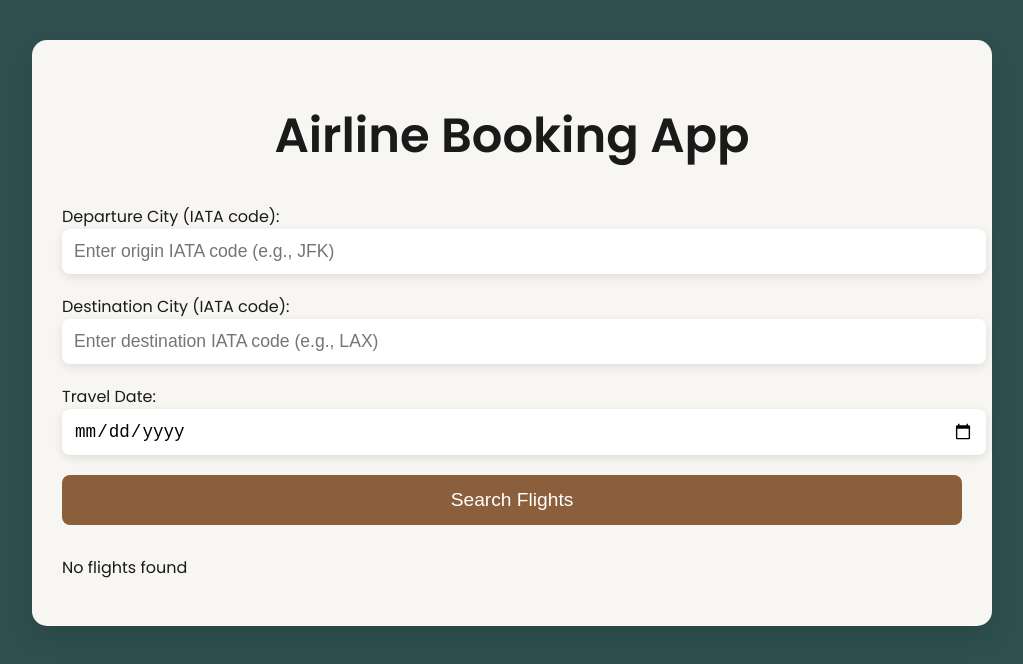
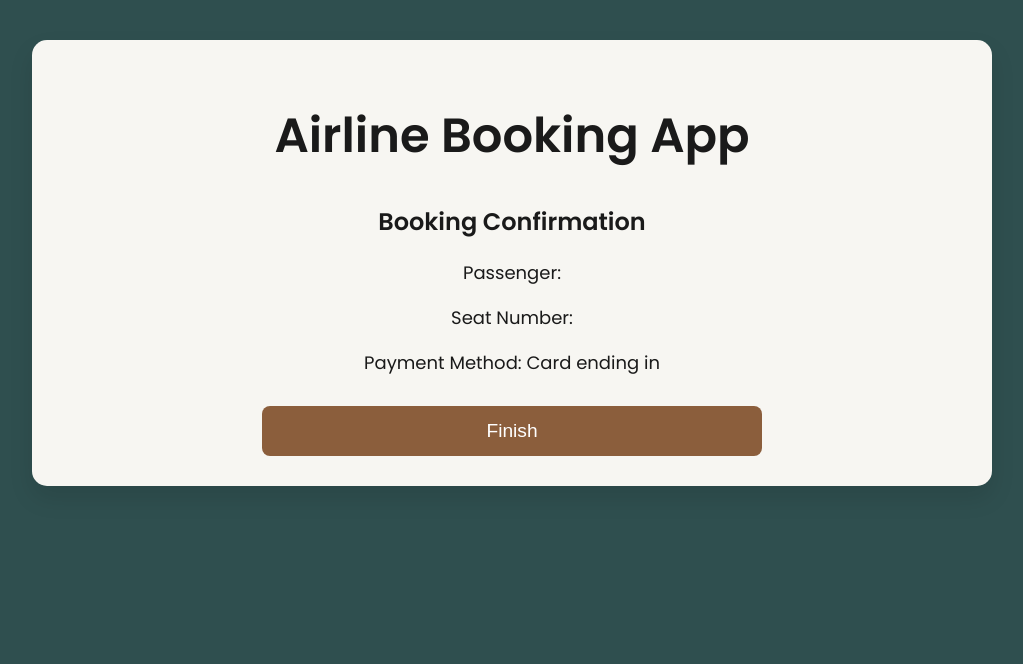
Before and after one commit to NaayilS/airline-booking-app, a React (Vite) app: page /confirmation in a window 1280 px wide. Shown: the top 664 px of the page, without its empty margins (128-1151 px from the left). Built offline with nearby package versions, Linux system fonts and the light colour scheme.

Commit message:
Added s=routes to configure mock booking, as well as their css

```diff
--- a/src/App.jsx
+++ b/src/App.jsx
@@ -1,13 +1,21 @@
 import React, { useState } from 'react';
-import FlightSearchForm from './components/FlightSearchForm';
-import FlightList from './components/FlightList';
+import { BrowserRouter as Router } from 'react-router-dom';
+import AppRoutes from './AppRoutes';  // Import the new AppRoutes component
 import { getFlightOffers } from './services/amadeusAPI';
 
+
 function App() {
-  const [flights, setFlights] = useState([]);
-  const [loading, setLoading] = useState(false);
-  const [error, setError] = useState(null);
+  const [flights, setFlights] = useState([]);  // Flight search results
+  const [loading, setLoading] = useState(false);  // Loading state
+  const [error, setError] = useState(null);  // Error state
+  const [selectedFlight, setSelectedFlight] = useState(null);  // Selected flight for booking
+  const [bookingData, setBookingData] = useState({
+    passengerName: '',
+    seatNumber: '',
+    cardNumber: ''
+  });
 
+  // Handle the flight search functionality
   const handleSearch = async (searchQuery) => {
     setLoading(true);
     setError(null);
@@ -21,15 +29,27 @@ function App() {
     }
   };
 
+  // Handle flight selection
+  const handleFlightSelect = (flight) => {
+    setSelectedFlight(flight);
+  };
   return (
-    <div className="container">
-      <h1 className="my-4">Airline Booking App</h1>
-      <FlightSearchForm onSearch={handleSearch} />
-      {loading && <p>Loading flights...</p>}
-      {error && <p>{error}</p>}
-      {!loading && !error && <FlightList flights={flights} />}
-    </div>
-  );
+    <Router>
+      <div className="container">
+        <h1 className="my-4">Airline Booking App</h1>
+        {/* AppRoutes component to handle all routes */}
+        <AppRoutes
+          flights={flights}
+          handleSearch={handleSearch}
+          handleFlightSelect={handleFlightSelect}
+          bookingData={bookingData}
+          setBookingData={setBookingData}
+          loading={loading}
+          error={error}
+        />
+      </div>
+    </Router>
+   );
 }
 
 export default App;
--- /dev/null
+++ b/src/AppRoutes.jsx
@@ -0,0 +1,55 @@
+import { Routes, Route } from 'react-router-dom';
+import FlightSearchForm from './components/FlightSearchForm';
+import PassengerInfo from './components/PassengerInfo';
+import FlightList from './components/FlightList';
+import SeatSelection from './components/SeatSelection';
+import Payment from './components/Payment';
+import Confirmation from './components/Confirmation';
+
+const AppRoutes = ({ flights, handleSearch, handleFlightSelect, bookingData, setBookingData, loading, error }) => {
+  return (
+    <Routes>
+      {/* Home route for flight search */}
+      <Route
+        path="/"
+        element={
+          <>
+            <FlightSearchForm onSearch={handleSearch} />
+            {loading && <p>Loading flights...</p>}
+            {error && <p>{error}</p>}
+            {/* FlightList displays after the search */}
+            {!loading && !error && flights.length > 0 && (
+              <FlightList flights={flights} onFlightSelect={handleFlightSelect} />
+            )}
+          </>
+        }
+      />
+
+      {/* Passenger Info Route */}
+      <Route
+        path="/passenger-info"
+        element={<PassengerInfo bookingData={bookingData} setBookingData={setBookingData} />}
+      />
+
+      {/* Seat Selection Route */}
+      <Route
+        path="/seat-selection"
+        element={<SeatSelection bookingData={bookingData} setBookingData={setBookingData} />}
+      />
+
+      {/* Payment Route */}
+      <Route
+        path="/payment"
+        element={<Payment bookingData={bookingData} setBookingData={setBookingData} />}
+      />
+
+      {/* Confirmation Route */}
+      <Route
+        path="/confirmation"
+        element={<Confirmation bookingData={bookingData} />}
+      />
+    </Routes>
+  );
+};
+
+export default AppRoutes;
--- a/src/components/FlightCard.jsx
+++ b/src/components/FlightCard.jsx
@@ -1,4 +1,5 @@
 import React from 'react';
+import { useNavigate } from 'react-router-dom';
 import { motion } from 'framer-motion';
 
 // Function to format the date and time
@@ -10,10 +11,20 @@ const formatDateTime = (isoString) => {
   }).format(date);
 };
 
-const FlightCard = ({ flight }) => {
+const FlightCard = ({ flight, onFlightSelect }) => {
+  const navigate = useNavigate();
+
+  const handleBooking = () => {
+    // Call the function to store the selected flight
+    onFlightSelect(flight);
+    // Navigate to the passenger information step
+    navigate('/passenger-info');
+  };
+
   const { itineraries, price } = flight;
   const firstSegment = itineraries[0].segments[0];
   const lastSegment = itineraries[0].segments[itineraries[0].segments.length - 1];
+
   // Animation variants for flight cards with easing
   const cardVariants = {
     hidden: { opacity: 0, x: -100 },
@@ -23,7 +34,6 @@ const FlightCard = ({ flight }) => {
       transition: { duration: 0.6, ease: "easeOut" }
     }
   };
-
 
   return (
     <motion.div
@@ -46,6 +56,7 @@ const FlightCard = ({ flight }) => {
         <p className="price">Price: {price.total} {price.currency}</p>
         <motion.button
           whileTap={{ scale: 0.95 }}  // Button press-down effect
+          onClick={handleBooking}      // Add the click handler for booking
         >
           Book Flight
         </motion.button>
--- a/src/index.css
+++ b/src/index.css
@@ -100,3 +100,86 @@ button:hover {
   color: var(--accent-color);
   margin-top: 10px;
 }
+
+.seat-selection {
+  text-align: center;
+}
+
+.seat-grid {
+  display: grid;
+  grid-template-columns: repeat(3, 60px);
+  gap: 10px;
+  justify-content: center;
+  margin-top: 20px;
+}
+
+.seat {
+  width: 60px;
+  height: 60px;
+  font-size: 18px;
+  border-radius: 8px;
+  cursor: pointer;
+  border: 2px solid #ccc;
+  background-color: #fff;
+}
+
+.seat.available {
+  background-color: #4caf50; /* Green for available */
+  color: white;
+}
+
+.seat.selected {
+  background-color: #ff9800; /* Orange for selected */
+  color: white;
+}
+
+.seat.unavailable {
+  background-color: #f44336; /* Red for unavailable */
+  color: white;
+  cursor: not-allowed;
+}
+
+.seat-info {
+  margin-top: 20px;
+}
+
+/* Payment Step */
+.payment-step {
+  text-align: center;
+  max-width: 400px;
+  margin: 0 auto;
+}
+
+.payment-step .form-group {
+  margin-bottom: 20px;
+}
+
+.payment-step label {
+  display: block;
+  font-weight: bold;
+  margin-bottom: 5px;
+}
+
+.payment-step input {
+  width: 100%;
+  padding: 10px;
+  font-size: 16px;
+  border: 1px solid #ccc;
+  border-radius: 4px;
+}
+
+/* Confirmation */
+.booking-step {
+  text-align: center;
+  max-width: 500px;
+  margin: 0 auto;
+}
+
+.booking-step p {
+  font-size: 18px;
+  margin-bottom: 10px;
+}
+
+.booking-step button {
+  margin-top: 20px;
+}
```
